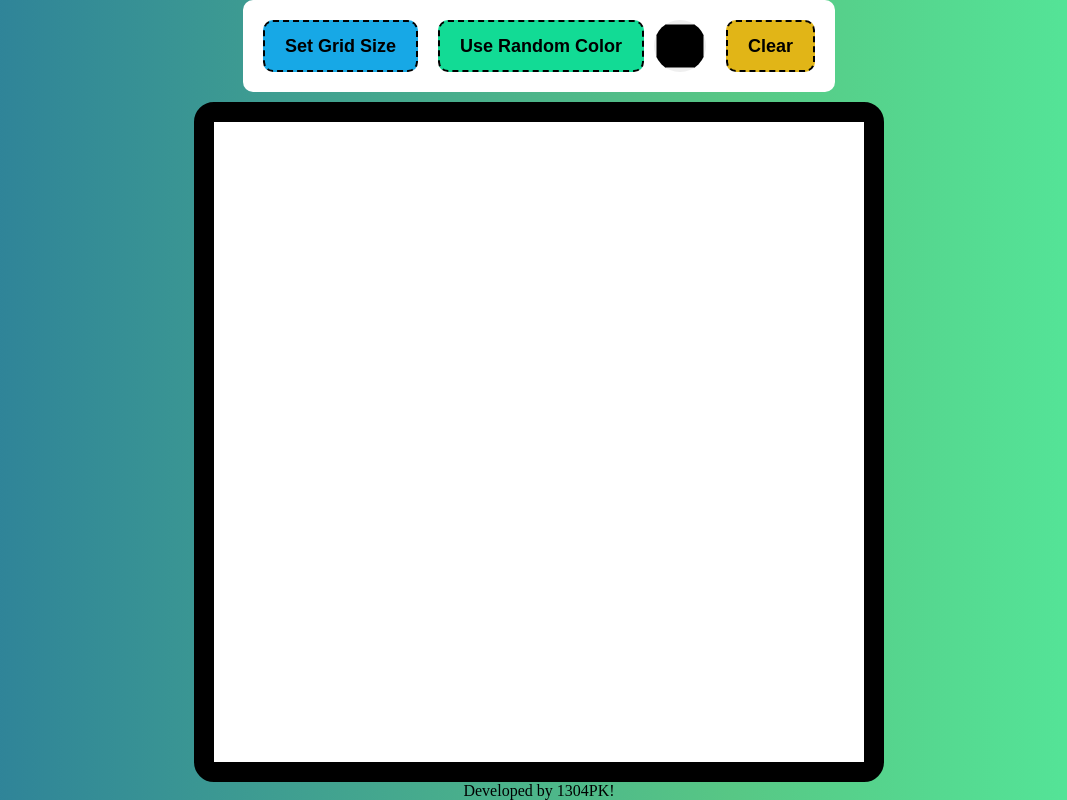
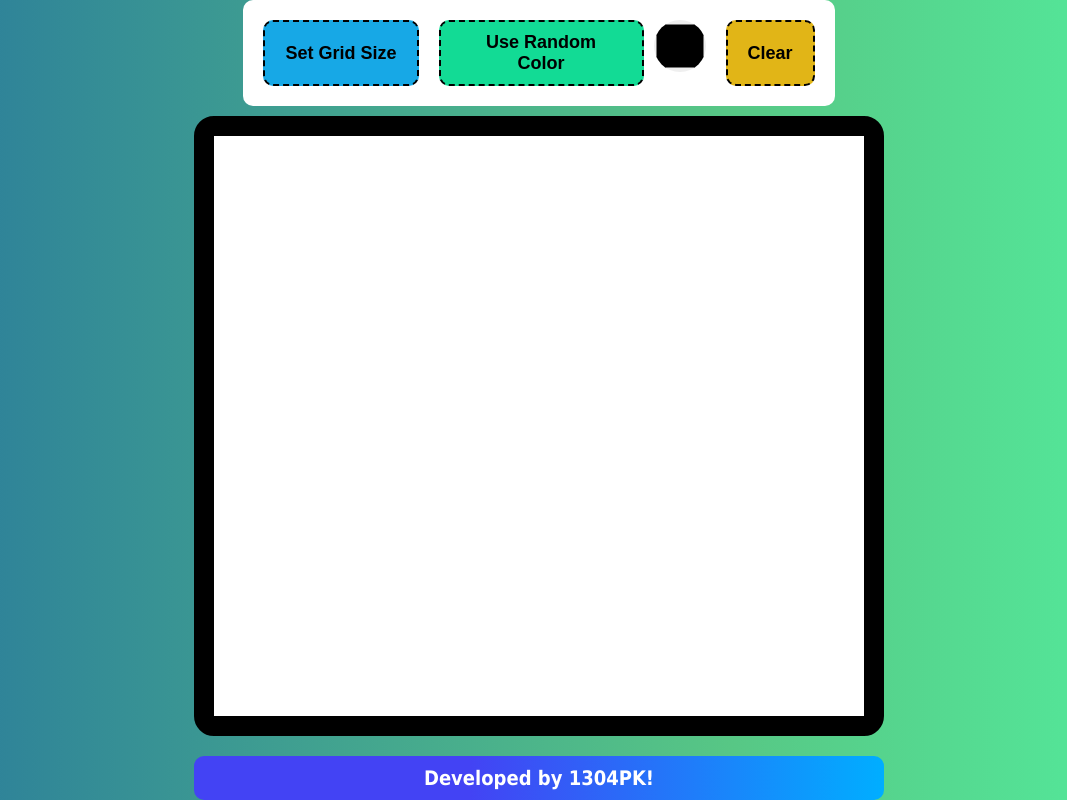
Before and after one commit to 1304PK/Etch-a-Sketch, a plain HTML site: page index.html in a window 1280 px wide. Shown: the whole page, without its empty margins (101-1168 px from the left). Drawn offline with Linux system fonts and the light colour scheme.

Commit message:
add css to the author div

```diff
--- a/style.css
+++ b/style.css
@@ -65,6 +65,7 @@ body {
 #set-color-method {
     background-color: rgb(18, 219, 149);
     margin-left: 20px;
+    width: 205px;
 }
 
 #color-selector {
@@ -79,3 +80,17 @@ body {
     background-color: rgb(225, 181, 23);
     margin-left: 20px;
 }
+
+.author {
+    padding: 10px;
+    background-color: white;
+    width: 670px;
+    font-size: 20px;
+    text-align: center;
+    margin-top: 20px;
+    border-radius: 10px;
+    font-family: Tahoma;
+    background-image: linear-gradient(to left, rgb(0, 174, 255), rgb(67, 67, 244) 60%);
+    color: white;
+    font-weight: bold;
+}
```
